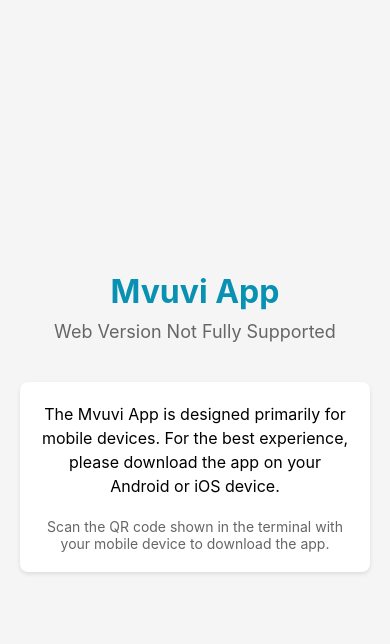
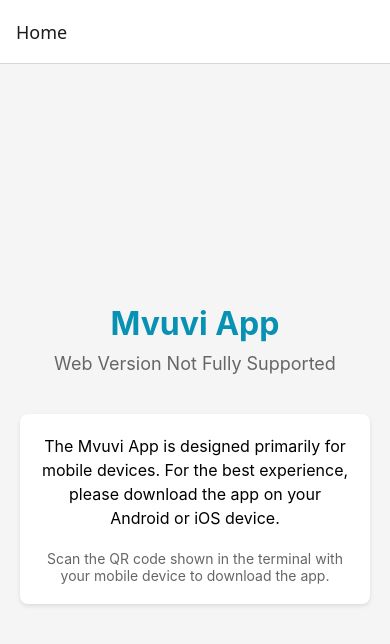
Before and after one commit to arnoldadero/mvuvi-app, a React Native app: screen /CommunityForums in a window 390 px wide. Shown: the top 644 px of the page. Built offline with nearby package versions, Linux system fonts and the light colour scheme; what expo-localization would draw is missing.

Commit message:
Add React DevTools debugging instructions to README and fix web navigation

```diff
--- a/App.web.tsx
+++ b/App.web.tsx
@@ -1,10 +1,46 @@
-import React from 'react';
+import React, { useRef } from 'react';
 import { View, Text, StyleSheet } from 'react-native';
 import './localization/i18n';
 import { useTranslation } from 'react-i18next';
+import { NavigationContainer, NavigationContainerRef } from '@react-navigation/native';
+import { createNativeStackNavigator } from '@react-navigation/native-stack';
+import { createNavigationContainerRef } from '@react-navigation/native';
 
-// Simple web-specific version of the app
-export default function App() {
+// Define a simple placeholder screen for SustainableFishing
+function SustainableFishingScreen() {
+  const { t } = useTranslation();
+  return (
+    <View style={styles.container}>
+      <Text style={styles.title}>Sustainable Fishing</Text>
+      <Text style={styles.message}>{t('common.webNotSupported')}</Text>
+    </View>
+  );
+}
+
+// Define a simple placeholder screen for EmergencyContacts
+function EmergencyContactsScreen() {
+  const { t } = useTranslation();
+  return (
+    <View style={styles.container}>
+      <Text style={styles.title}>Emergency Contacts</Text>
+      <Text style={styles.message}>{t('common.webNotSupported')}</Text>
+    </View>
+  );
+}
+
+// Define a simple placeholder screen for any other screens
+function PlaceholderScreen() {
+  const { t } = useTranslation();
+  return (
+    <View style={styles.container}>
+      <Text style={styles.title}>Mvuvi App</Text>
+      <Text style={styles.message}>{t('common.webNotSupported')}</Text>
+    </View>
+  );
+}
+
+// Main screen component
+function HomeScreen() {
   const { t } = useTranslation();
 
   return (
@@ -22,6 +58,81 @@
         </Text>
       </View>
     </View>
+  );
+}
+
+// Create a stack navigator
+const Stack = createNativeStackNavigator();
+
+// Create a navigation ref that can be used outside of the Navigation Provider
+export const navigationRef = createNavigationContainerRef();
+
+// Custom navigation function that handles undefined screens
+export function navigate(name, params) {
+  if (navigationRef.isReady()) {
+    // Check if the screen exists in our navigation container
+    const state = navigationRef.getRootState();
+    const availableScreens = state?.routeNames || [];
+
+    if (availableScreens.includes(name)) {
+      // If the screen exists, navigate to it
+      navigationRef.navigate(name, params);
+    } else {
+      // If the screen doesn't exist, navigate to the placeholder with the attempted screen name
+      console.warn(`Screen "${name}" doesn't exist in the web version. Navigating to placeholder.`);
+      navigationRef.navigate('PlaceholderScreen', { screen: name });
+    }
+  } else {
+    // Navigation container is not ready yet
+    console.warn('Navigation container is not ready yet');
+  }
+}
+
+// Simple web-specific version of the app with basic navigation
+export default function App() {
+  // Create a custom navigation container to handle undefined routes
+  return (
+    <NavigationContainer
+      ref={navigationRef}
+      fallback={<Text>Loading...</Text>}
+      onUnhandledAction={(action) => {
+        // Handle unhandled navigation actions
+        console.warn('Unhandled navigation action:', action);
+      }}
+      linking={{
+        // Define a fallback handler for undefined routes
+        getStateFromPath: (path) => {
+          // Default state points to Home
+          return {
+            routes: [{ name: 'Home' }]
+          };
+        },
+        // Custom configuration to handle navigation attempts
+        config: {
+          screens: {
+            Home: '',
+            SustainableFishing: 'sustainable-fishing',
+            EmergencyContacts: 'emergency-contacts',
+            // Add a wildcard route to catch all other paths
+            PlaceholderScreen: '*',
+          },
+        },
+      }}
+    >
+      <Stack.Navigator initialRouteName="Home">
+        <Stack.Screen name="Home" component={HomeScreen} />
+        <Stack.Screen name="SustainableFishing" component={SustainableFishingScreen} />
+        <Stack.Screen name="EmergencyContacts" component={EmergencyContactsScreen} />
+        {/* Add a generic screen for any other navigation attempts */}
+        <Stack.Screen
+          name="PlaceholderScreen"
+          component={PlaceholderScreen}
+          options={({ route }) => ({
+            title: route?.params?.screen || 'Mvuvi App'
+          })}
+        />
+      </Stack.Navigator>
+    </NavigationContainer>
   );
 }
 
```
Also changed, not shown: index.web.js (+8 -0 lines), navigation-patch.web.js (added, +22 -0 lines), 1 other file (tests, documents, lock files or other folders).
